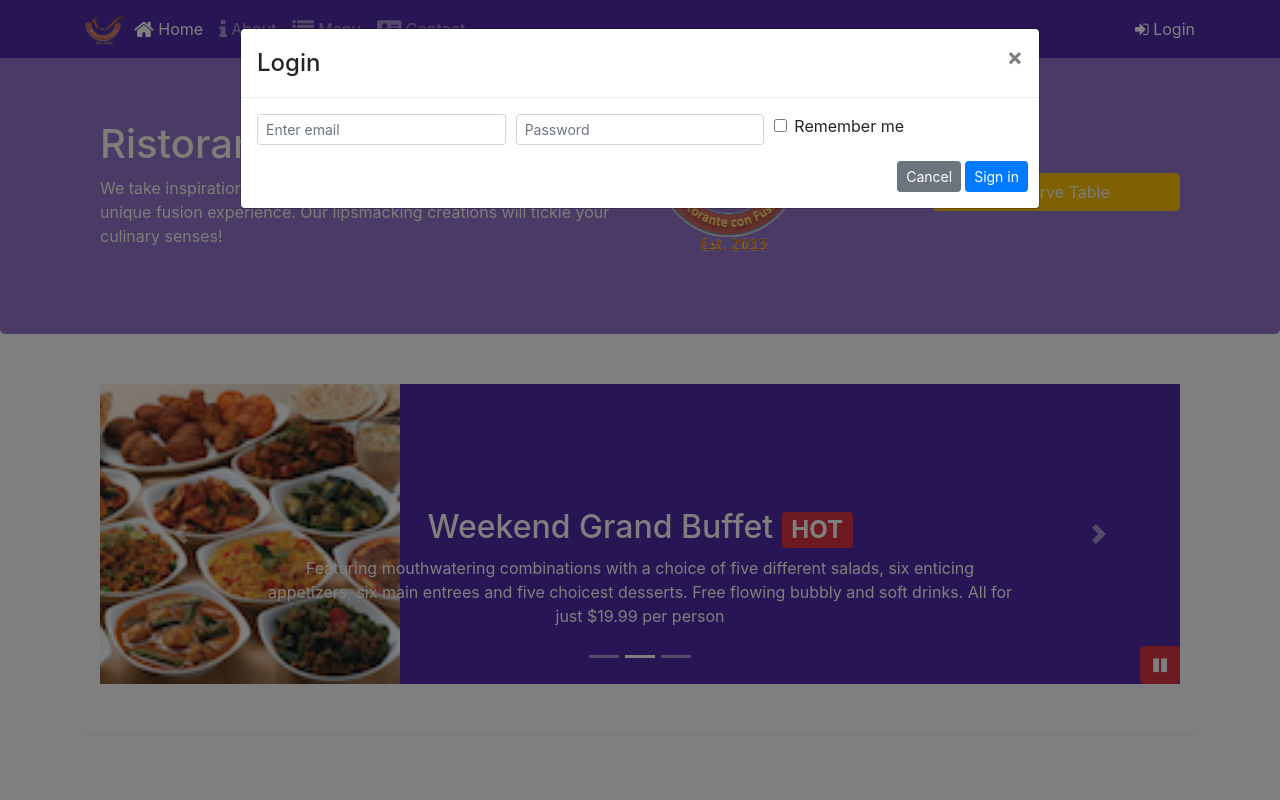
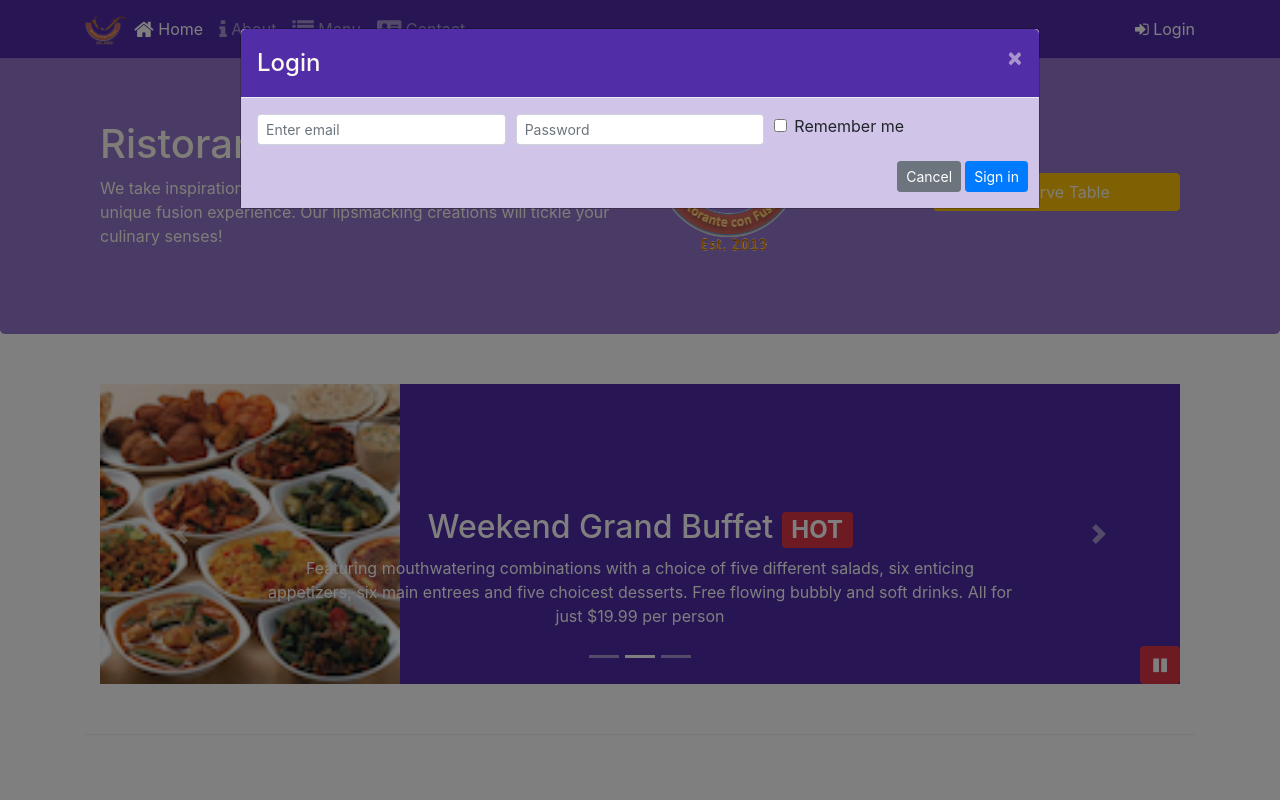
Before and after one commit to avijit2527/BootstrapLessons, a website: page conFusion/index.html in a window 1280 px wide. Both pictures are taken after a click on the link "Login". Shown: the top 800 px of the page. Drawn offline with nearby package versions, Linux system fonts and the light colour scheme.

Commit message:
Assignment 4

```diff
--- a/conFusion/css/styles.scss
+++ b/conFusion/css/styles.scss
@@ -73,3 +73,16 @@ body{
     bottom: 0px;
     z-index: 1;
 }
+
+.modal-header {
+    background-color: $background-dark;
+    color: floralwhite;
+    .close{
+        color: floralwhite
+    }
+}
+
+
+.modal-body {
+    background-color: $background-pale;
+}
--- a/conFusion/index.html
+++ b/conFusion/index.html
@@ -36,7 +36,7 @@
                             Contact</a></li>
                 </ul>
                 <span class="navbar-text">
-                    <a data-toggle="modal" data-target="#loginModal">
+                    <a id="loginButton">
                         <span class="fa fa-sign-in"></span> Login
                     </a>
                 </span>
@@ -182,8 +182,7 @@
                 </div>
                 <div class="col-12 col-sm-3 align-self-center">
                     <span>
-                        <a role="button" data-toggle="modal" class="btn btn-warning btn-block"
-                            data-target="#reserveTableModal">
+                        <a role="button" id="reserveTableButton" class="btn btn-warning btn-block">
                             Reserve Table
                         </a>
                     </span>
@@ -381,13 +380,19 @@
                     $('#mycarousel').carousel('pause');
                     $('#carouselButton').children('span').removeClass('fa-pause');
                     $('#carouselButton').children('span').addClass('fa-play');
-                }else{
+                } else {
                     $('#mycarousel').carousel('cycle');
                     $('#carouselButton').children('span').removeClass('fa-play');
                     $('#carouselButton').children('span').addClass('fa-pause');
 
                 }
             });
+            $('#reserveTableButton').click(function () {
+                $('#reserveTableModal').modal('toggle')
+            })
+            $('#loginButton').click(function () {
+                $('#loginModal').modal('toggle')
+            })
         })
     </script>
 </body>
```
Also changed, not shown: conFusion/css/styles.css.
